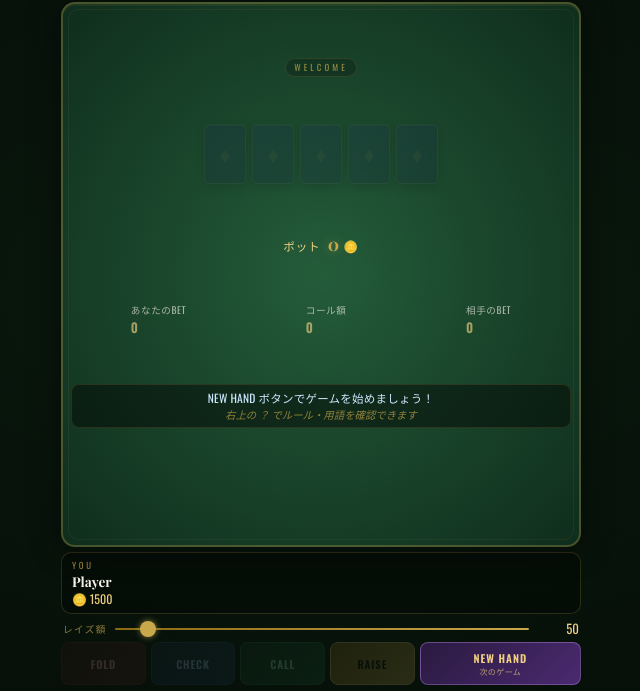
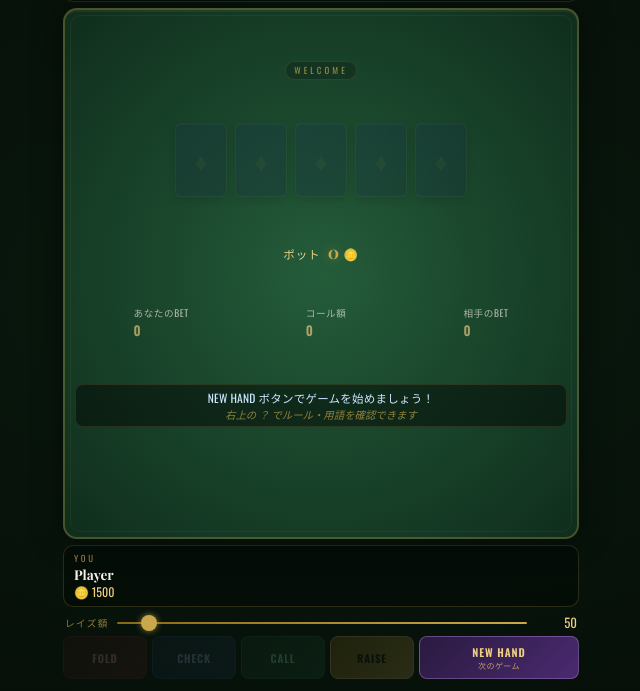
Before and after one commit to Yusuke-AUU/poker, a plain HTML site: page index.html in a window 1280 px wide. Shown: the part 109-800 px from the top of the page, without its empty margins (319-959 px from the left). Drawn offline with nearby package versions, Linux system fonts and the light colour scheme.

Commit message:
Add files via upload

```diff
--- a/index.html
+++ b/index.html
@@ -30,9 +30,9 @@ html,body { width:100%; height:100%; overflow:hidden;
 
 #app {
   display:flex; flex-direction:column;
-  height: 100dvh; /* dvh = Safari含む実際の表示高さ */
+  height: 100dvh;
   max-width:540px; margin:0 auto;
-  padding:6px 10px; gap:5px;
+  padding:10px 12px 12px; gap:6px;
 }
 
 /* Header */
@@ -89,7 +89,7 @@ html,body { width:100%; height:100%; overflow:hidden;
 
 /* Cards */
 .card {
-  width:42px; height:60px; border-radius:5px;
+  width:52px; height:74px; border-radius:6px;
   display:flex; flex-direction:column; align-items:center; justify-content:center;
   font-family:'Playfair Display',serif; position:relative; flex-shrink:0;
   box-shadow:0 3px 10px rgba(0,0,0,0.6),inset 0 1px 0 rgba(255,255,255,0.1);
@@ -97,12 +97,12 @@ html,body { width:100%; height:100%; overflow:hidden;
 }
 .card.fu { background:linear-gradient(145deg,#fefefe,#f0ece4); }
 .card.fd { background:linear-gradient(145deg,#1a2a5e,#0f1a40); border:1px solid rgba(201,168,76,0.3); }
-.card.fd::after { content:'♦'; font-size:1.4rem; color:rgba(201,168,76,0.25); }
+.card.fd::after { content:'♦'; font-size:1.6rem; color:rgba(201,168,76,0.25); }
 .card.red { color:var(--red); } .card.blk { color:#111; }
-.c-rank { font-size:0.85rem; font-weight:700; line-height:1; }
-.c-suit { font-size:0.75rem; line-height:1; }
-.c-tl { position:absolute; top:3px; left:4px; font-size:0.45rem; line-height:1.2; text-align:center; }
-.c-br { position:absolute; bottom:3px; right:4px; font-size:0.45rem; line-height:1.2; text-align:center; transform:rotate(180deg); }
+.c-rank { font-size:1.0rem; font-weight:700; line-height:1; }
+.c-suit { font-size:0.85rem; line-height:1; }
+.c-tl { position:absolute; top:3px; left:5px; font-size:0.52rem; line-height:1.2; text-align:center; }
+.c-br { position:absolute; bottom:3px; right:5px; font-size:0.52rem; line-height:1.2; text-align:center; transform:rotate(180deg); }
 .card.ph { opacity:0.2; }
 
 /* Table */
@@ -111,7 +111,7 @@ html,body { width:100%; height:100%; overflow:hidden;
   background:radial-gradient(ellipse at center,#245c3a 0%,#0f2d1c 100%);
   border:2px solid rgba(201,168,76,0.3); border-radius:14px;
   display:flex; flex-direction:column; align-items:center; justify-content:space-evenly;
-  padding:6px 8px; position:relative;
+  padding:8px 10px; position:relative;
   box-shadow:inset 0 2px 0 rgba(201,168,76,0.08),0 0 30px rgba(0,0,0,0.5);
 }
 #table-area::before {
@@ -123,7 +123,7 @@ html,body { width:100%; height:100%; overflow:hidden;
   background:rgba(0,0,0,0.3); padding:2px 8px; border-radius:20px;
   border:1px solid rgba(201,168,76,0.2);
 }
-#comm-row { display:flex; gap:6px; justify-content:center; }
+#comm-row { display:flex; gap:8px; justify-content:center; }
 #pot-row { font-size:0.72rem; color:var(--gold-light); letter-spacing:0.08em; text-align:center; }
 #pot-row .pv { font-family:'Playfair Display',serif; font-size:1.1rem; color:var(--gold); filter:drop-shadow(0 0 6px rgba(201,168,76,0.5)); }
 #bet-strip { display:flex; justify-content:space-around; font-size:0.6rem; color:var(--cream); opacity:0.65; letter-spacing:0.06em; width:100%; }
```
